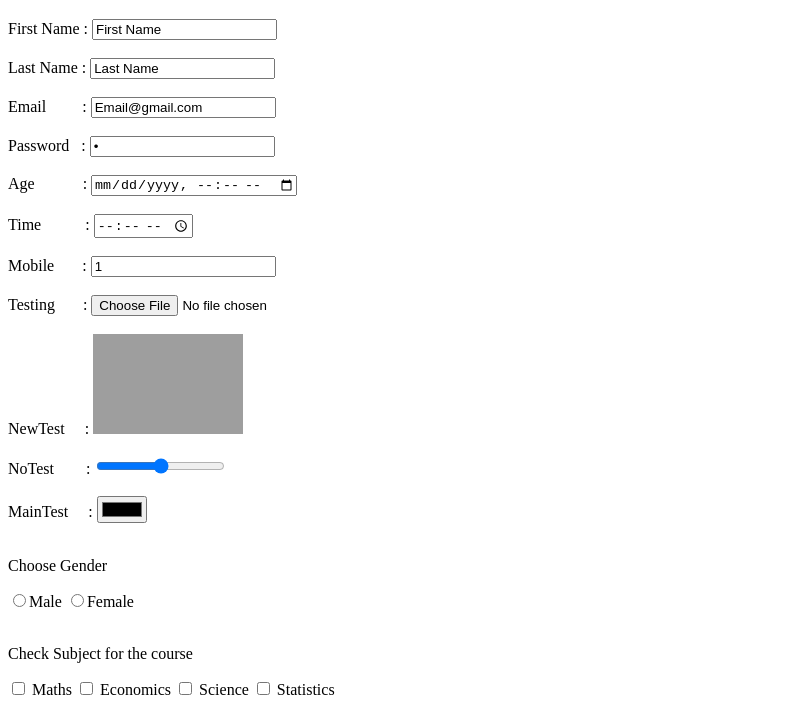
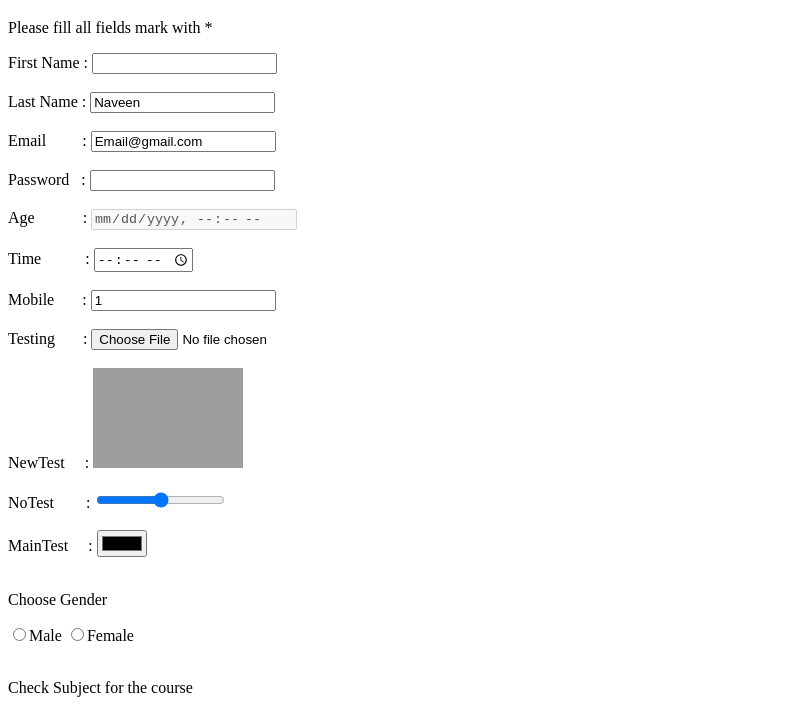
Before and after one commit to HimaLahar/HTML, a plain HTML site: page forms.html in a window 1280 px wide. Shown: the part 61-773 px from the top of the page, without its empty margins (0-797 px from the left). Drawn offline with Linux system fonts and the light colour scheme; grey boxes are pictures that could not be loaded.

Commit message:
new changes updated

```diff
--- a/forms.html
+++ b/forms.html
@@ -12,27 +12,28 @@
   </head>
   <body>
     <h1>My First Form</h1>
+    <p>Please fill all fields mark with *</p>
     <form action="nopage.php" method="push">
       <div>
         <label for="fname"> First Name : </label>
-        <input type="text" id="fname" name="fn" value="First Name" />
+        <input type="text" id="fname" pattern="[1-9]{3}" name="fn" required />
       </div>
       <br />
       <div>
         <label for="lname"> Last Name :</label>
-        <input type="text" id="lname" name="ln" value="Last Name" />
+        <input type="text" readonly id="lname" name="ln" value="Naveen" />
       </div>
       <br />
       <div>
         <label for="email"
           >Email &nbsp;&nbsp;&nbsp;&nbsp;&nbsp;&nbsp;&nbsp;&nbsp;:</label
         >
-        <input type="email" id="email" name="em" value="Email@gmail.com" />
+        <input type="email" readonly id="email" name="em" value="Email@gmail.com" />
       </div>
       <br />
       <div>
         <label for="pwd"> Password &nbsp;&nbsp;:</label>
-        <input type="password" id="pwd" name="pw" value="1" />
+        <input type="password" minlength="3" maxlength="8" required id="pwd" name="pw" />
       </div>
       <br />
       <div>
@@ -40,7 +41,7 @@
           Age
           &nbsp;&nbsp;&nbsp;&nbsp;&nbsp;&nbsp;&nbsp;&nbsp;&nbsp;&nbsp;&nbsp;:</label
         >
-        <input type="datetime-local" id="age" name="age" />
+        <input type="datetime-local" id="age" name="age" disabled />
       </div>
       <br />
       <div>
```
